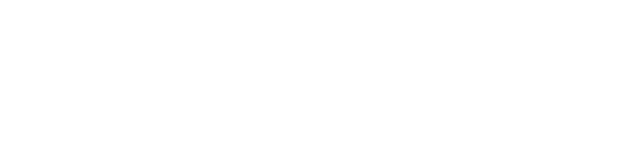
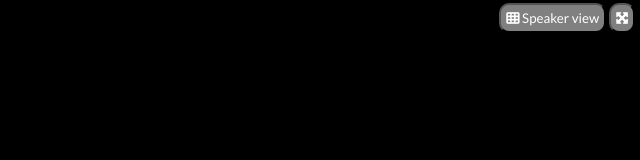
Before and after one commit to Alessandro-Zuddas/html-css-zoom, a plain HTML site: page index.html in a window 1280 px wide. Shown: the whole page, without its empty margins (640-1280 px from the left). Drawn offline with Linux system fonts and the light colour scheme.

Commit message:
Aggiunto header

```diff
--- a/css/style.css
+++ b/css/style.css
@@ -6,3 +6,51 @@
     padding: 0;
     font-family: 'Lato', sans-serif;
 }
+
+/* DEBUG */
+
+body{
+    background-color: black;
+    height: 100vh;
+}
+
+/* HEADER */
+
+header{
+    background-color: black;
+    height: 30px;
+    text-align: right;
+    line-height: 30px;
+}
+
+.header-button{
+    color: white;
+    background-color: gray;
+    border-radius: 10px;
+    padding: 5px 5px;
+    margin-top: 2px;
+}
+
+.header-icon{
+    padding: 5px 5px;
+    border-radius: 10px;
+    background-color: grey;
+    color: white;
+    margin-top: 3px;
+    margin-right: 5px;
+}
+
+/* MAIN */
+
+main{
+    height: calc(100% - 80px);
+    width: 90%;
+    margin: auto;
+}
+
+/* FOOTER */
+
+footer{
+    background-color: #2222;
+    height: 50px;
+}
--- a/index.html
+++ b/index.html
@@ -16,8 +16,19 @@
     <title>Zoom</title>
 </head>
 <body>
-    <header></header>
+    <!-- Testa della pagina -->
+    <header>
+        <button class="header-button"><i class="fas fa-th"></i> Speaker view</button>
+        <button class="header-icon"><i class="fas fa-expand-arrows-alt"></i></button>
+    </header>
+    <!-- /Testa della pagina -->
+
+    <!-- Corpo della pagina -->
     <main></main>
+    <!-- /Corpo della pagina -->
+
+    <!-- Piè di pagina -->
     <footer></footer>
+    <!-- /Piè di pagina -->
 </body>
 </html>
```
